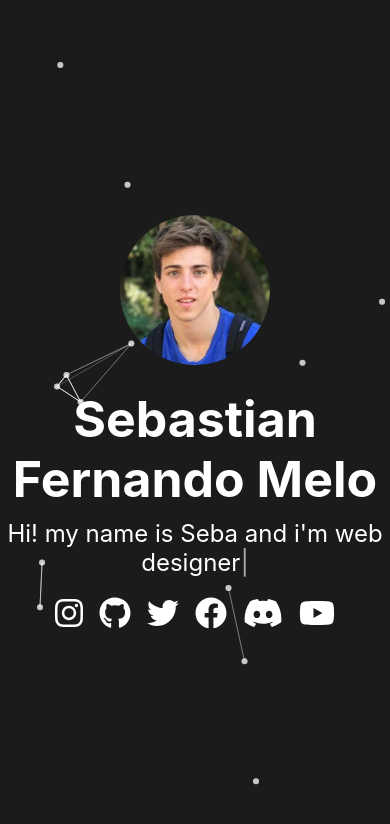
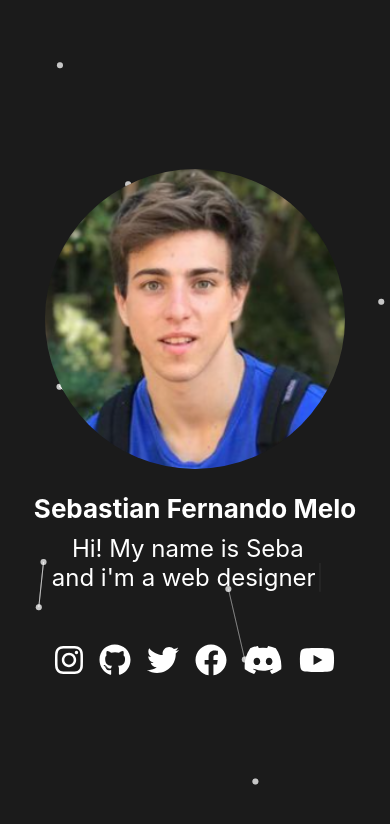
Before and after one commit to sebamelo/mynameis, a React (Create React App) app: page /meme in a window 390 px wide. Shown: the top 824 px of the page. Built offline with nearby package versions, Linux system fonts and the light colour scheme.

Commit message:
adding a lot of things xdremilde

```diff
--- a/package.json
+++ b/package.json
@@ -9,8 +9,10 @@
     "@testing-library/jest-dom": "^5.11.4",
     "@testing-library/react": "^11.1.0",
     "@testing-library/user-event": "^12.1.10",
+    "classnames": "^2.3.1",
     "react": "^17.0.2",
     "react-dom": "^17.0.2",
+    "react-router-dom": "^5.3.0",
     "react-scripts": "4.0.3",
     "react-tsparticles": "^1.34.1",
     "react-typed": "^1.2.0",
--- a/src/App.js
+++ b/src/App.js
@@ -6,15 +6,37 @@ import Layout from './components/layout/Layout';
 import MainProfile from './components/MainProfile/MainProfile';
 import ProfileImgs from './components/ProfileImg/ProfileImg';
 
+import {
+  BrowserRouter as Router,
+  Switch,
+  Route,
+  Link
+} from "react-router-dom";
+
 const App = () => {
   return (
-    <div className="App">
-      <header className="App-header">
-        <Layout></Layout>
-        <MainProfile/>
+    <Router>
+        <Switch>
+            <Route path="/meme">
+                <div className="App">
+                    <header className="App-header">
+                        <Layout/>
+                        <MainProfile image={'/profileBlueTshirt.png'} profileImgClassname={'profile-img meme-img'}/>
+                    </header>
+                </div>
+            </Route>
+            <Route path="/">
+                <div className="App">
+                    <header className="App-header">
+                        <Layout/>
+                        <MainProfile image={'/profileBlueTshirt.png'} profileImgClassname={'profile-img'}/>
+                    </header>
+                </div>
+            </Route>
 
-      </header>
-    </div>
+        </Switch>
+    </Router>
+
   );
 }
 
--- a/src/components/MainProfile/MainProfile.css
+++ b/src/components/MainProfile/MainProfile.css
@@ -2,3 +2,8 @@
     font-size: 50px;
     margin: 20px 0 10px 0;
 }
+@media (max-width: 700px){
+    .profile-title{
+        font-size: 26px;
+    }
+}
--- a/src/components/MainProfile/MainProfile.js
+++ b/src/components/MainProfile/MainProfile.js
@@ -7,14 +7,17 @@ import './MainProfile.css'
 
 export default class MainProfile extends Component {
 
+  constructor(props){
+    super(props)
+  }
 
   render() {
     return (
       <div>
 
-        <ProfileImgs/>
+        <ProfileImgs image ={this.props.image} profileImgClassname={this.props.profileImgClassname}/>
         <h1 className="profile-title">Sebastian Fernando Melo</h1>
-        <TypeLoop></TypeLoop>
+        <TypeLoop mynameis={["Hi! My name is Seba and i"]}></TypeLoop>
         <SocialMedia/>
 
 
--- a/src/components/ProfileImg/ProfileImg.css
+++ b/src/components/ProfileImg/ProfileImg.css
@@ -1,4 +1,8 @@
-.profileImg{
+.profile-img{
     border-radius: 50%;
     width: 150px;
 }
+
+.meme-img{
+    width: 300px;
+}
--- a/src/components/ProfileImg/ProfileImg.js
+++ b/src/components/ProfileImg/ProfileImg.js
@@ -3,9 +3,16 @@ import './ProfileImg.css'
 
 export default class ProfileImgs extends Component {
 
+  constructor(props){
+    super(props)
+    // no funciona
+    this.state = {meme : false}
+  }
+
   render() {
+
     return (
-      <img src="/profileBlueTshirt.png" className="profileImg"></img>
+      <img src={this.props.image} className={this.props.profileImgClassname} />
     );
   }
 }
--- a/src/components/SocialMedia/SocialMedia.css
+++ b/src/components/SocialMedia/SocialMedia.css
@@ -6,3 +6,11 @@
     z-index: 1;
     margin: 0 8px;
 }
+
+
+@media (max-width: 700px){
+    .social-container{
+        margin-top:40px
+    }
+
+}
--- a/src/components/TypeLoop/TypeLoop.css
+++ b/src/components/TypeLoop/TypeLoop.css
@@ -1,3 +1,12 @@
 .typed-text{
     font-size: 24px;
 }
+
+@media (max-width: 700px){
+    .type-loop-wrapper{
+        width: 280px;
+        height: 70px;
+        margin-left: 14px;
+    }
+
+}
--- a/src/components/TypeLoop/TypeLoop.js
+++ b/src/components/TypeLoop/TypeLoop.js
@@ -7,30 +7,31 @@ export default class TypeLoop extends Component {
 
   constructor(props){
     super(props)
-    this.state = {startDelay : 2400}
+    this.state = {startDelay : 2100}
     this.makeTimer()
   }
 
   makeTimer(){
     setInterval(() => {
         this.setState({startDelay: 0})
-    }, 2400)
+    }, 2500)
   }
 
   render() {
     return (
-      <div>
+      <div className="type-loop-wrapper">
         <Typed
-          strings={['Hi! my name is Seba and i ']}
+        // recive array
+          strings={this.props.mynameis}
           typeSpeed={60}
           showCursor={false}
           className="typed-text"
         />
         <Typed
           strings={[
-            "'m web developer",
-            "'m web designer",
-            "'m freelancer"]}
+            "'m a web developer",
+            "'m a web designer",
+            "'m a freelancer"]}
           typeSpeed={60}
           backSpeed={50}
           startDelay={this.state.startDelay}
```
Also changed, not shown: public/profileMeme.jpeg (added), 1 other file (tests, documents, lock files or other folders).
